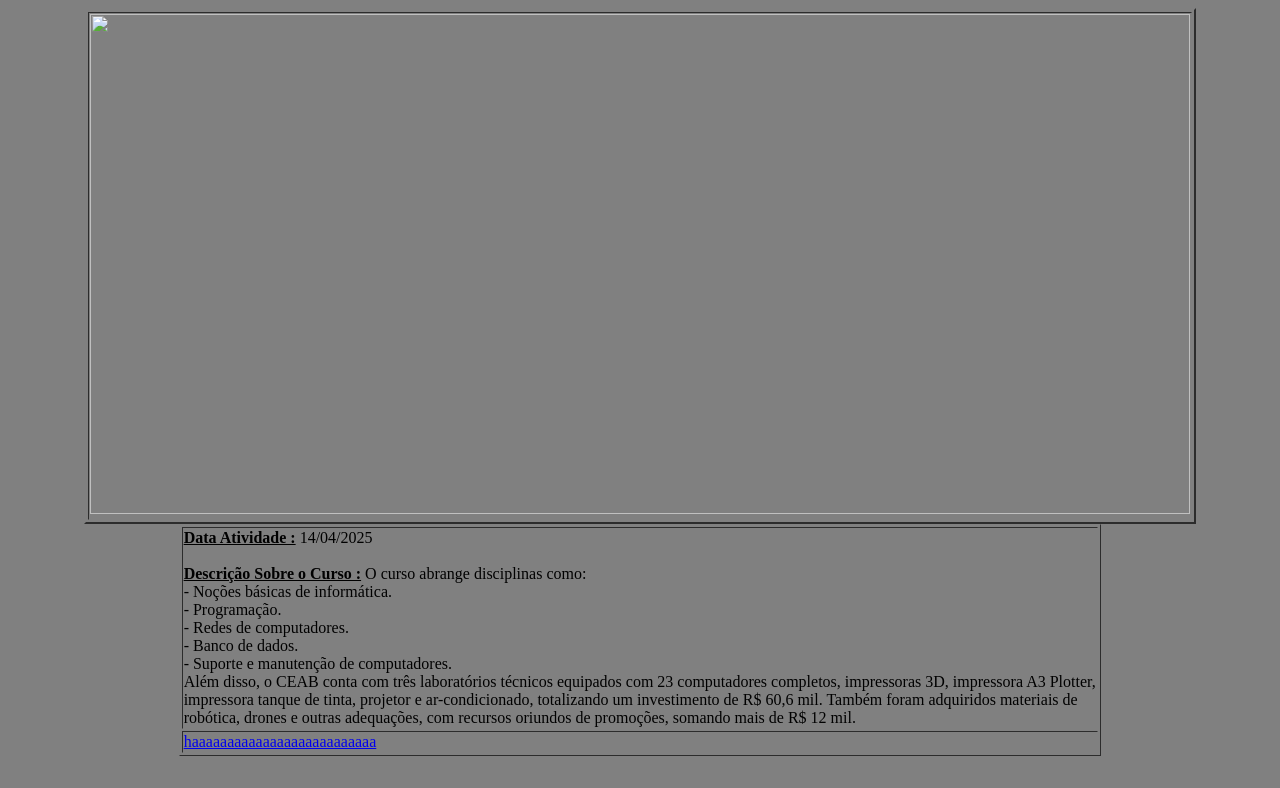
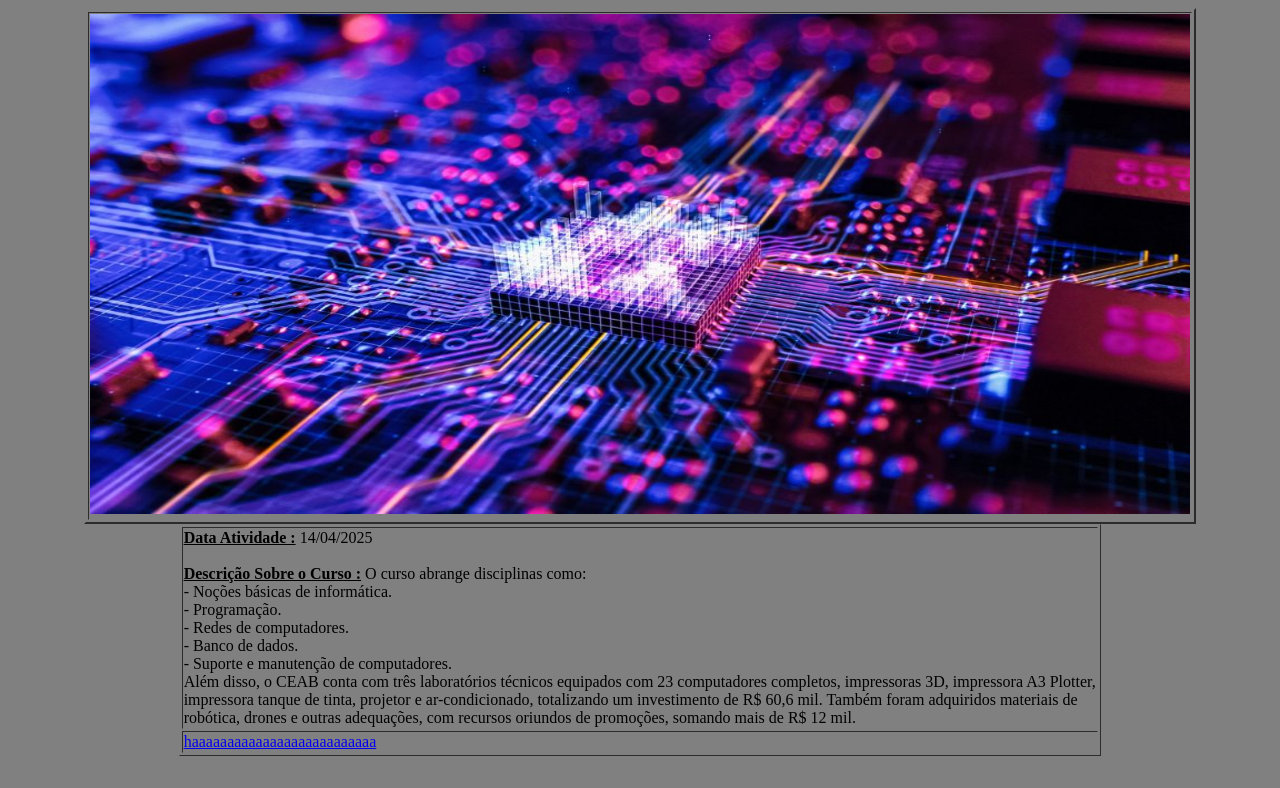
Before and after one commit to felipe162-xc/felipetd, a plain HTML site: page index.html in a window 1280 px wide. Drawn offline with Linux system fonts and the light colour scheme.

Commit message:
Update index.html

```diff
--- a/index.html
+++ b/index.html
@@ -8,7 +8,7 @@
 <body bgcolor="#808080">
 	<table border="2" align="center" width="70 %" heigth="100%">
 		<tr align="center">
-			<td><img src="imagem/imagem.jpg" width="1100px" height="500px"></td>
+			<td><img src="imagem.jpg" width="1100px" height="500px"></td>
 		</tr>
 	</table>
 	<table border="1" align="center" width="73%" heigth="100%">
```
